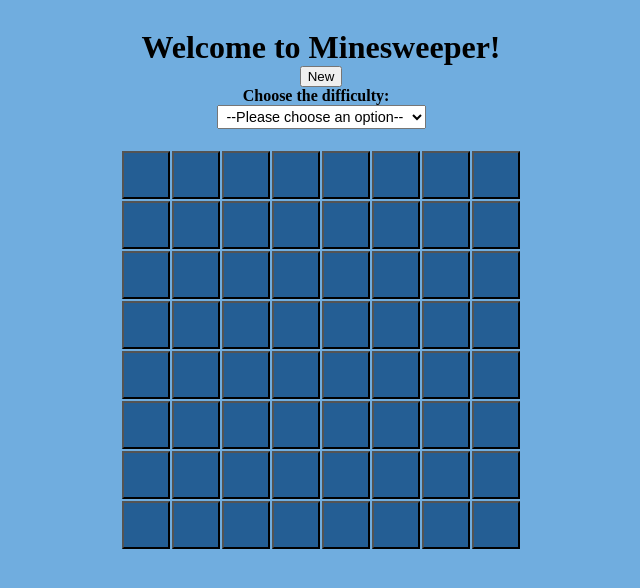
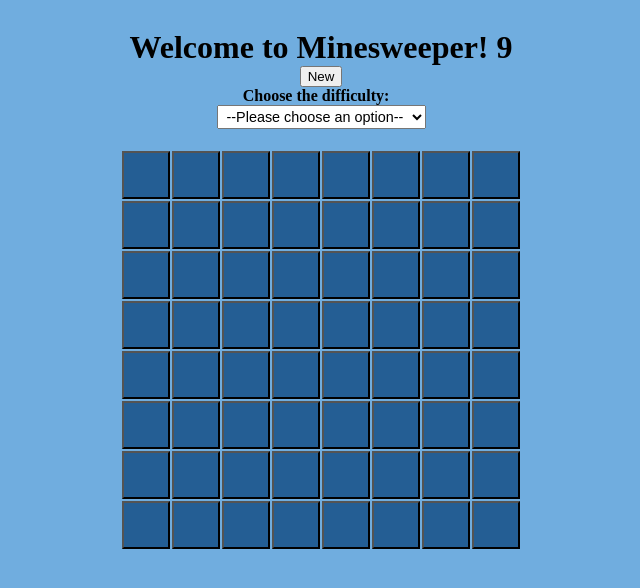
Before and after one commit to Amheisern/Minesweeper, a React (Vite) app: page / in a window 1280 px wide. Shown: the top 588 px of the page, without its empty margins (319-959 px from the left). Built offline with nearby package versions, Linux system fonts and the light colour scheme.

Commit message:
added how many mines is displayed

```diff
--- a/src/App.tsx
+++ b/src/App.tsx
@@ -123,7 +123,7 @@ export function App() {
   return (
     <div>
       <h1>
-        {header} {game.id}
+        {header} {game.id} {game.mines}
         <button onClick={handleNewGame}>New</button>
         <label htmlFor="difficulty">Choose the difficulty:</label>
         <select name="pain" id="difficulty-select">
```
